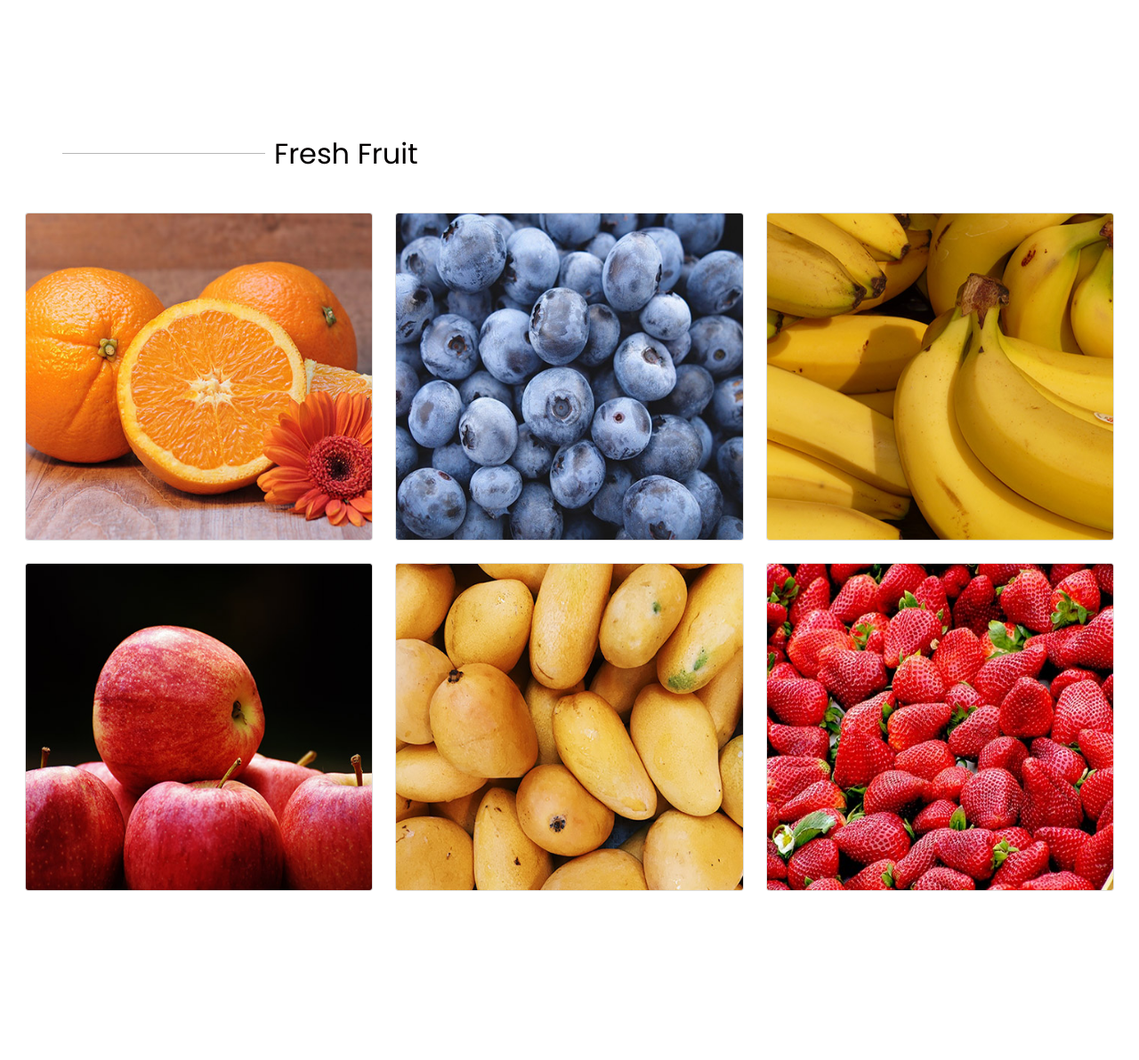
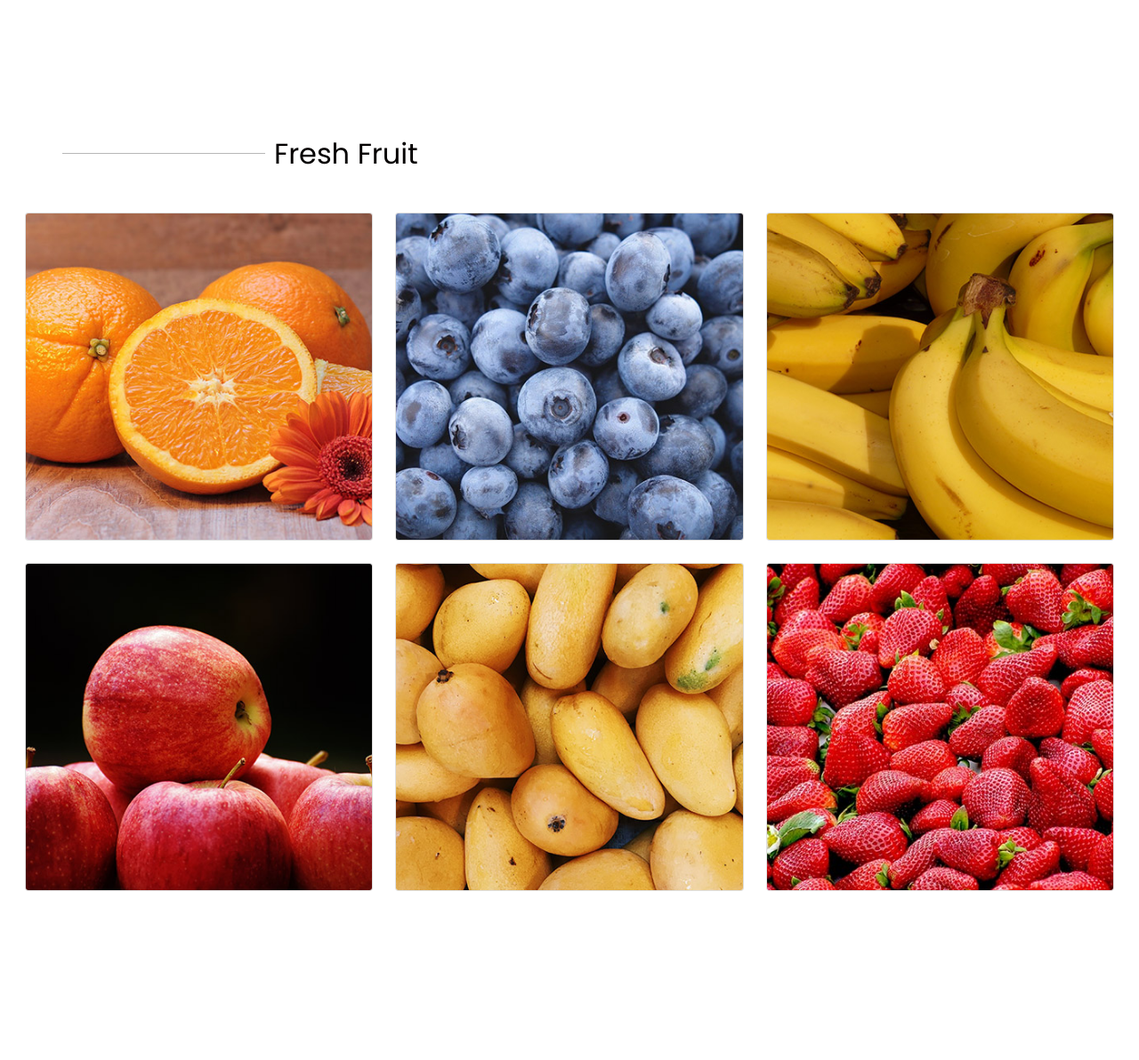
Before and after one commit to iraneldf/Django-Ninom, a Django app: page / in a window 1280 px wide. Shown: the part 2005-3197 px from the top of the page at 89% size. Run offline with Django 4.2, Linux system fonts and the light colour scheme; data comes from the database, SQL or seed files in the repository; some libraries are stand-ins or nearby versions; some web fonts are replaced.

Commit message:
fix: img cover

```diff
--- a/static/css/style.css
+++ b/static/css/style.css
@@ -327,7 +327,7 @@ a:focus {
 .fruit_section .fruit_container .box img {
     width: 100%;
     height: 100%;
-    object-fit: fill;
+    object-fit: cover;
 }
 
 .fruit_section .fruit_container .box .link_box {
```
